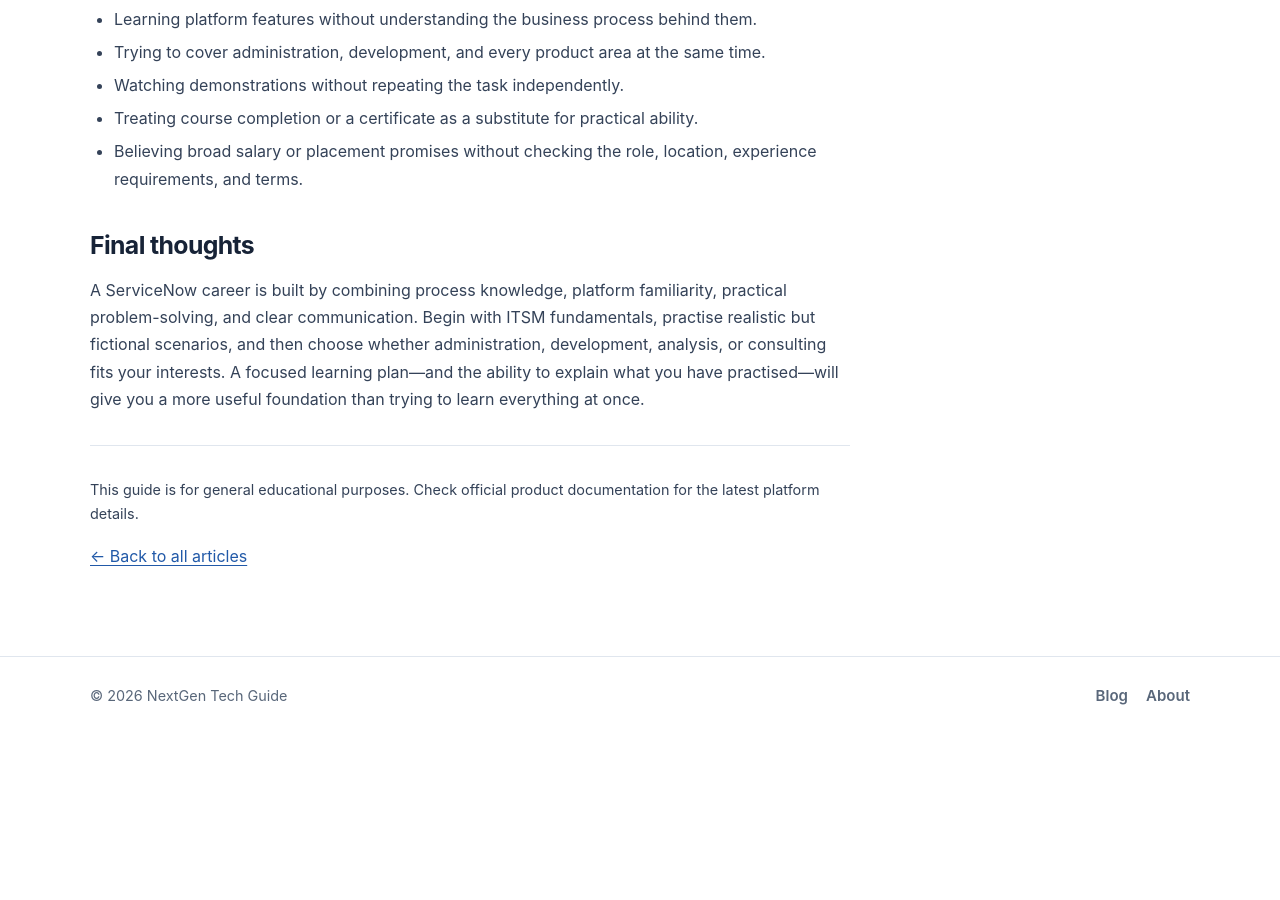
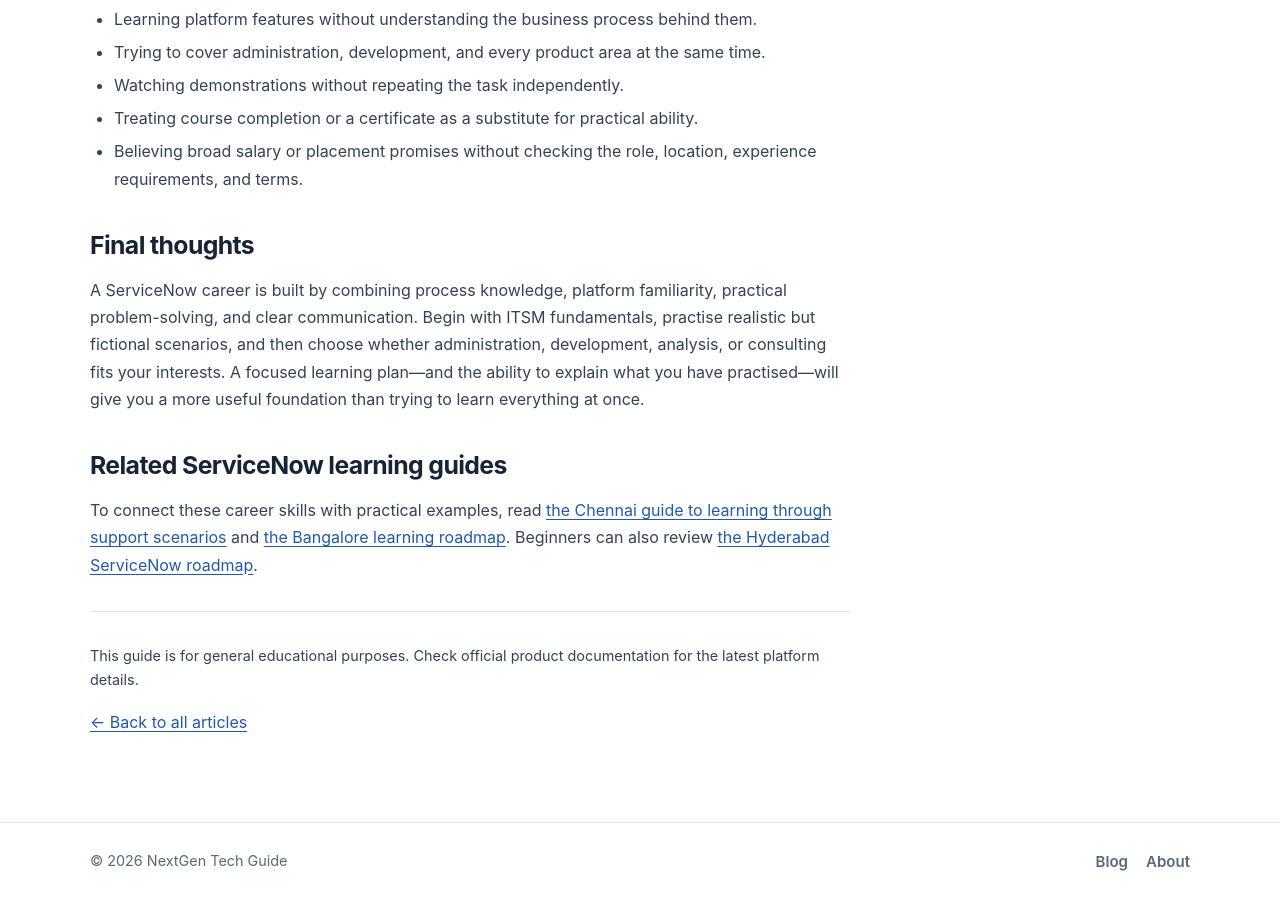
Before and after one commit to nextgentechguide/nextgentechguide.github.io, a Jekyll site: the page built from _posts/2026-10-30-building-a-career-in-servicenow.md, in a window 1280 px wide and 900 px high, scrolled down 3729 px. Built offline with Jekyll 4.4.1, drawn with Linux system fonts in a browser that asks for light colours; before the commit the page ends 4464 px from its top, so only the background shows below that.

Commit message:
Improve internal navigation and related article links

```diff
--- a/_posts/2026-10-30-building-a-career-in-servicenow.md
+++ b/_posts/2026-10-30-building-a-career-in-servicenow.md
@@ -99,3 +99,7 @@
 ## Final thoughts
 
 A ServiceNow career is built by combining process knowledge, platform familiarity, practical problem-solving, and clear communication. Begin with ITSM fundamentals, practise realistic but fictional scenarios, and then choose whether administration, development, analysis, or consulting fits your interests. A focused learning plan—and the ability to explain what you have practised—will give you a more useful foundation than trying to learn everything at once.
+
+## Related ServiceNow learning guides
+
+To connect these career skills with practical examples, read [the Chennai guide to learning through support scenarios]({{ '/blogs/learning-servicenow-support-scenarios-chennai/' | relative_url }}) and [the Bangalore learning roadmap]({{ '/blogs/servicenow-learning-journey-bangalore/' | relative_url }}). Beginners can also review [the Hyderabad ServiceNow roadmap]({{ '/blogs/servicenow-training-in-hyderabad.html' | relative_url }}).
```
